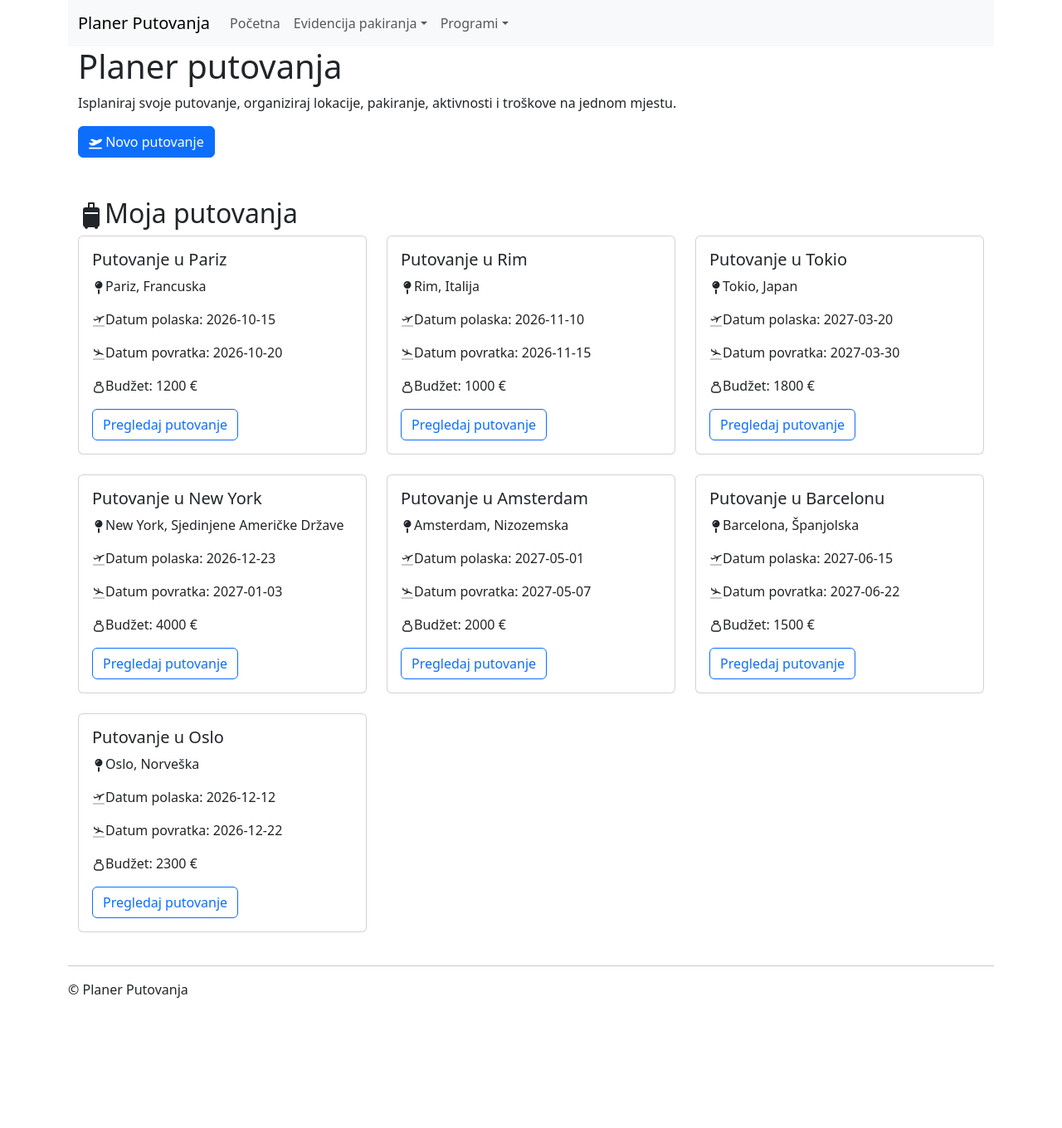
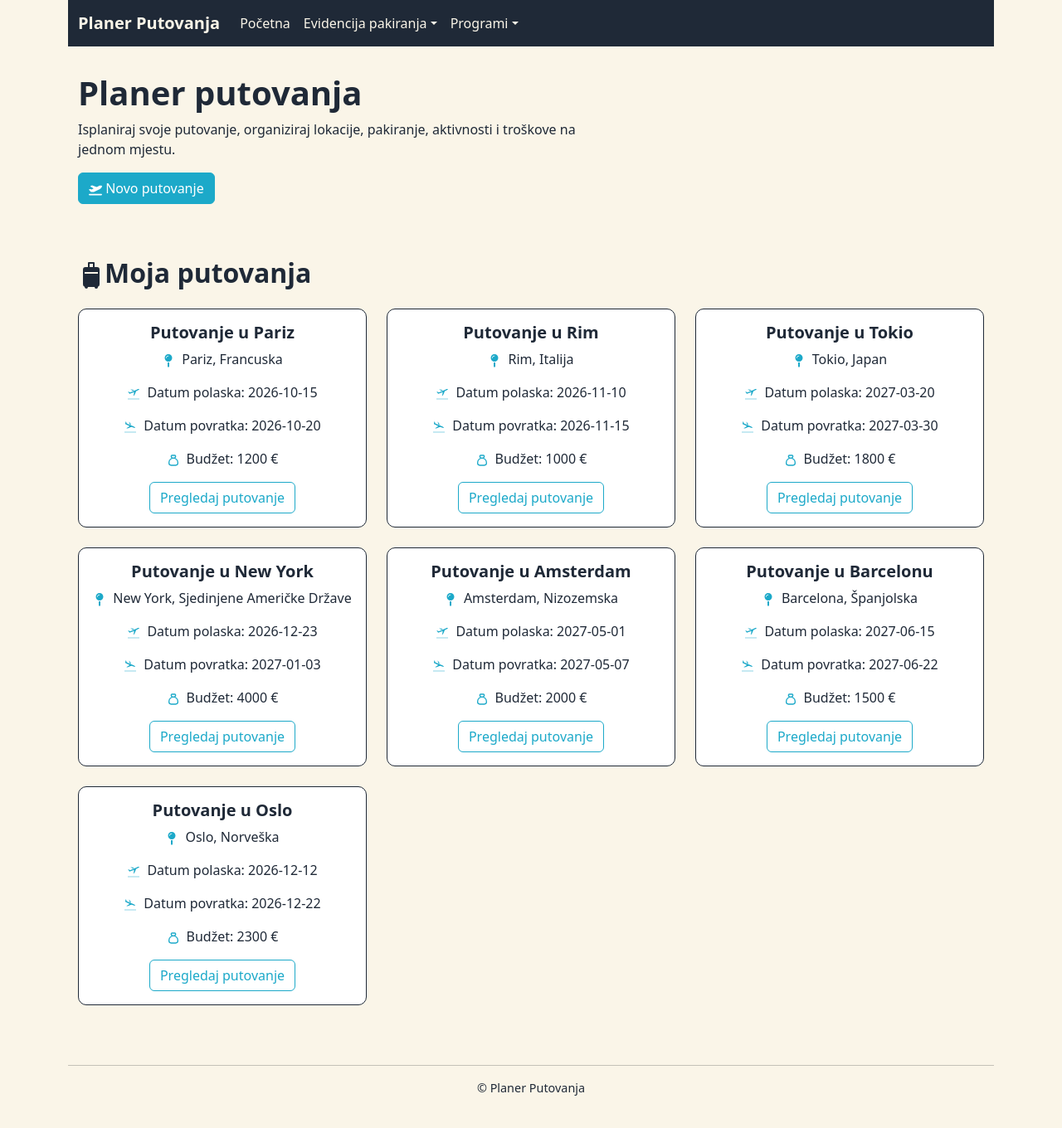
Before and after one commit to mDukic658/PlanerPutovanja, a React (Vite) app: page / in a window 1280 px wide. Shown: the top 1360 px of the page at 83% size. Before the commit the page ends 1205 px from the top, so only its background shows below. Built offline with nearby package versions, Linux system fonts and the light colour scheme.

Commit message:
Stilizranje početne stranice, navbara i stranice Lista Pakiranja

```diff
--- a/index.html
+++ b/index.html
@@ -2,7 +2,7 @@
 <html lang="en">
   <head>
     <meta charset="UTF-8" />
-    <link rel="icon" type="image/x-icon" href="/avion.ico" />
+    <link rel="icon" type="image/x-icon" href="/PlanerPutovanja.ico" />
     <meta name="viewport" content="width=device-width, initial-scale=1.0" />
     <title>Planer Putovanja</title>
   </head>
--- a/src/App.css
+++ b/src/App.css
@@ -1,3 +1,16 @@
+:root {
+    --wheat: #faf5e8;
+    --charcoal: #1f2937;
+    --pacific-blue: #1ca9c9;
+    --mango-orange: #ff8243;
+    --sage-green: #556b2f;
+    --terracotta: #c8553d;
+}
+
+body{
+    background-color: var(--wheat);
+}
+
 .app {
     min-height: 500px;
 }
@@ -6,25 +19,135 @@
     text-align: right;
 }
 
-.lista-pakiranja-tabs {
-    margin-bottom: 20px;
+
+.navbar {
+    background-color: var(--charcoal) !important;
 }
 
-.lista-pakiranja-tabs .nav-link {
-    background-color: white;
-    color: black;
-    border: 1px solid gray;
-    border-radius: 5px;
-    margin-right: 5px;
+.navbar-brand {
+    color: var(--wheat) !important;
+    font-weight: bold;
 }
 
-.lista-pakiranja-tabs .nav-link:hover {
-    background-color: lightgray;
-    color: black;
+.navbar-brand:hover {
+    color: var(--pacific-blue) !important;
 }
 
-.lista-pakiranja-tabs .nav-link.active {
-    background-color: green;
-    color: white;
-    border-color: green;
+.navbar .nav-link {
+    color: var(--wheat) !important;
 }
+
+.navbar-toggler-icon {
+    filter: invert(1);
+}
+
+.navbar .dropdown-menu {
+    background-color: var(--charcoal) !important;
+    border: none;
+}
+
+.navbar .dropdown-menu .dropdown-item {
+    color: var(--wheat) !important;
+}
+
+.navbar .dropdown-item:hover {
+    background-color: var(--pacific-blue) !important;
+    color: white !important;
+}
+
+
+.mb-5 h1 {
+    color: var(--charcoal);
+    font-weight: 700;
+    padding-top: 2rem;
+}
+
+.mb-5 p {
+    color: var(--charcoal);
+    max-width: 600px;
+}
+
+.mb-5 .btn-primary {
+    background-color: var(--pacific-blue);
+    border-color: var(--pacific-blue);
+}
+
+.mb-5 .btn-primary:hover {
+    background-color: var(--mango-orange);
+    border-color: var(--mango-orange);
+}
+
+h2 {
+    color: var(--charcoal);
+    font-weight: 600;
+    padding-bottom: 1rem;
+}
+
+
+.card {
+  background-color: white;
+  border-radius: 10px;
+  border-color: var(--charcoal);
+  text-align: center;
+}
+
+.card-title {
+  color: var(--charcoal);
+  font-weight: 600;
+}
+
+.card-text {
+  color: var(--charcoal);
+}
+
+.card-text svg {
+  color: var(--pacific-blue);
+  margin-right: 0.5rem;
+}
+
+.card .btn-outline-primary {
+  color: var(--pacific-blue);
+  border-color: var(--pacific-blue);
+}
+
+.card .btn-outline-primary:hover {
+  background-color: var(--pacific-blue);
+  border-color: var(--pacific-blue);
+  color: white;
+}
+
+
+.footer-hr {
+  margin-top: 3rem;
+}
+
+.footer-text {
+  color: var(--charcoal);
+  text-align: center;
+  font-size: 0.9rem;
+  padding-bottom: 1.5rem;
+}
+
+
+h3.LP{
+     color: var(--charcoal);
+  font-weight: 600;
+}
+
+h4 {
+  color: var(--charcoal);
+  font-weight: 600;
+  margin-top: 1rem;
+}
+
+/* Dugme "Uredi listu pakiranja" */
+.btn-primary {
+  background-color: var(--pacific-blue);
+  border-color: var(--pacific-blue);
+  margin-bottom: 1rem;
+}
+
+.btn-primary:hover {
+  background-color: var(--mango-orange);
+  border-color: var(--mango-orange);
+}
--- a/src/App.jsx
+++ b/src/App.jsx
@@ -37,8 +37,8 @@ function App() {
             <Route path={RouteNames.DRZAVE_PROMJENA} element={<DrzavaPromjena />} />
           </Routes>
         </Container>
-        <hr />
-        &copy; {IME_APLIKACIJE}
+        <hr className="footer-hr" />
+        <p className="footer-text">&copy; {IME_APLIKACIJE}</p>
       </Container>
     </>
   )
--- a/src/pages/lista_pakiranja/ListaPakiranja.jsx
+++ b/src/pages/lista_pakiranja/ListaPakiranja.jsx
@@ -62,7 +62,7 @@ export default function ListaPakiranja() {
 
     return (
         <>
-            <h3>Lista pakiranja</h3>
+            <h3 className="LP">Lista pakiranja</h3>
 
             <Tabs
                 defaultActiveKey={1}
```
Also changed, not shown: 2 other files (tests, documents, lock files or other folders).
